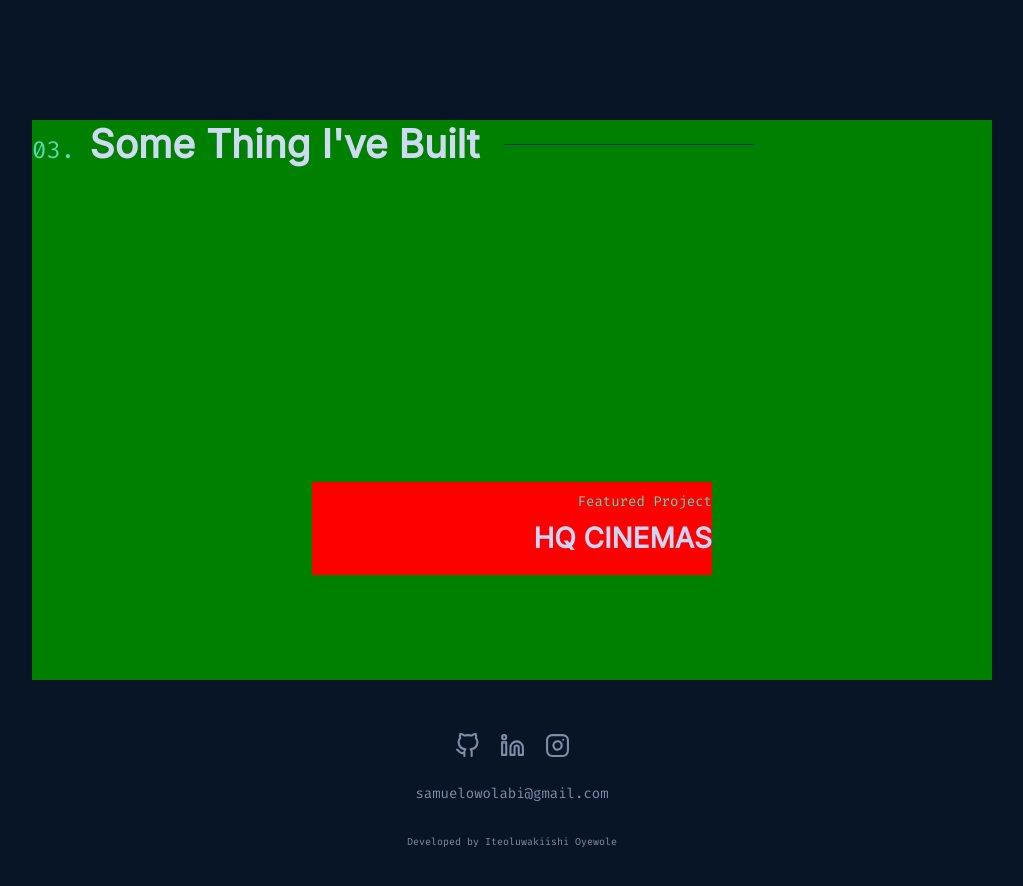
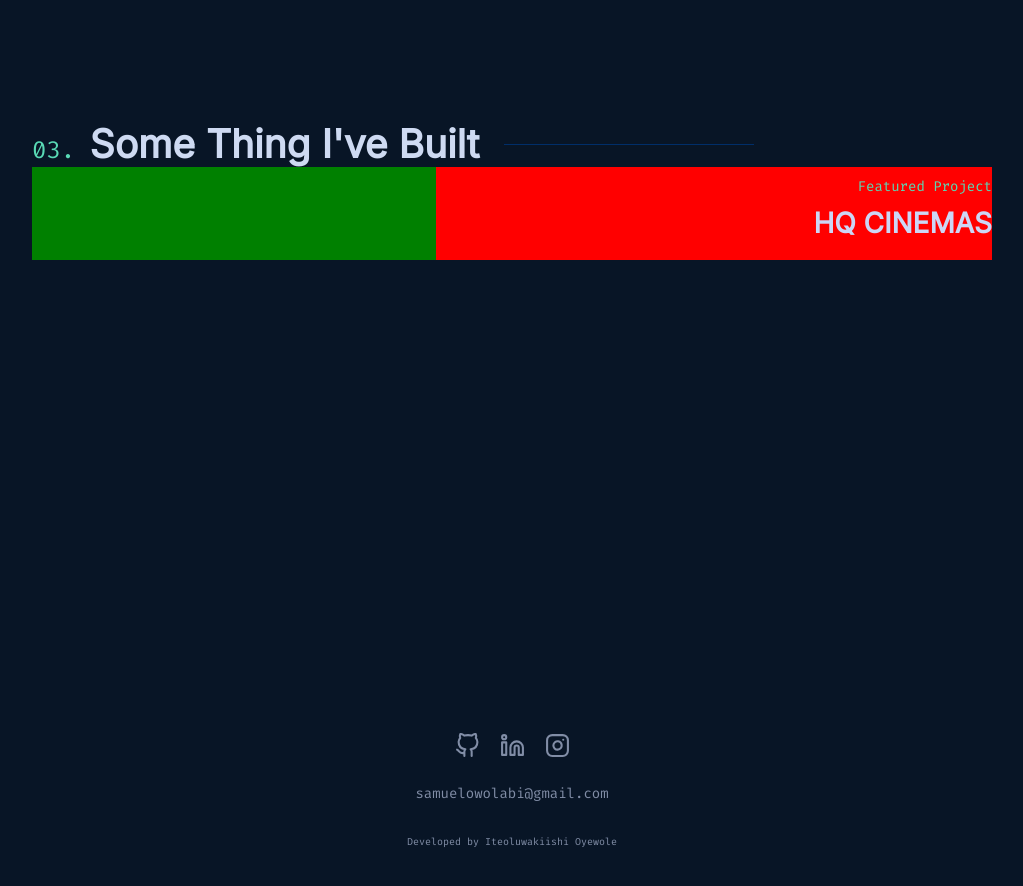
Before and after one commit to kiishi-0/samuel-portfolio, a React (Create React App) app: page / in a window 1280 px wide. Shown: the part 2280-3166 px from the top of the page, without its empty margins (128-1151 px from the left). Built offline with nearby package versions, Linux system fonts and the light colour scheme.

Commit message:
gotten the grid part of previous works section

```diff
--- a/src/Components/PreviousWorksSection/PreviousWorksSection.jsx
+++ b/src/Components/PreviousWorksSection/PreviousWorksSection.jsx
@@ -11,9 +11,10 @@
     // align-items: center;
     // justify-content: center;
     height: 70vh;
-    background: green;
-    display: grid;
+
+
 `
+
 const WorkInfo = styled.div`
     display: flex;
     align-items: center;
@@ -22,15 +23,23 @@
 const WorkLink = styled.a`
     tect-decoration: none;
 `
-
+const WorkContentDiv = styled.div`
+    display: grid;
+    grid-template-columns: repeat(12, 1fr);
+    gap: 10px;
+    background: green;
+`
 
 export default function PreviousWorksSection() {
   return (
     <PreviousSection>
         <SectionTitle title="Some Thing I've Built" pos="3"/>
-        <WorkInfo>
-            <WorkInfoDiv workName="HQ CINEMAS"></WorkInfoDiv>
-        </WorkInfo>
+        <WorkContentDiv>
+            {/* <WorkInfo> */}
+                <WorkInfoDiv workName="HQ CINEMAS"></WorkInfoDiv>
+            {/* </WorkInfo> */}
+        </WorkContentDiv>
+
     </PreviousSection>
   )
 }
--- a/src/Components/WorkInfoDiv/WorkInfoDiv.jsx
+++ b/src/Components/WorkInfoDiv/WorkInfoDiv.jsx
@@ -3,14 +3,15 @@
 
 
 const WorkContent = styled.div`
+    grid-column: 6 / -1;
     display: flex;
     flex-direction: column;
     align-items: center;
     justify-content: center;
-    width: 400px;
+    // width: 400px;
     text-align: right;
     background: red;
-    justify-self: end;
+    // justify-self: end;
 `
 // const WorkImageDiv = styled.div`
 //     width: 350px;
```
